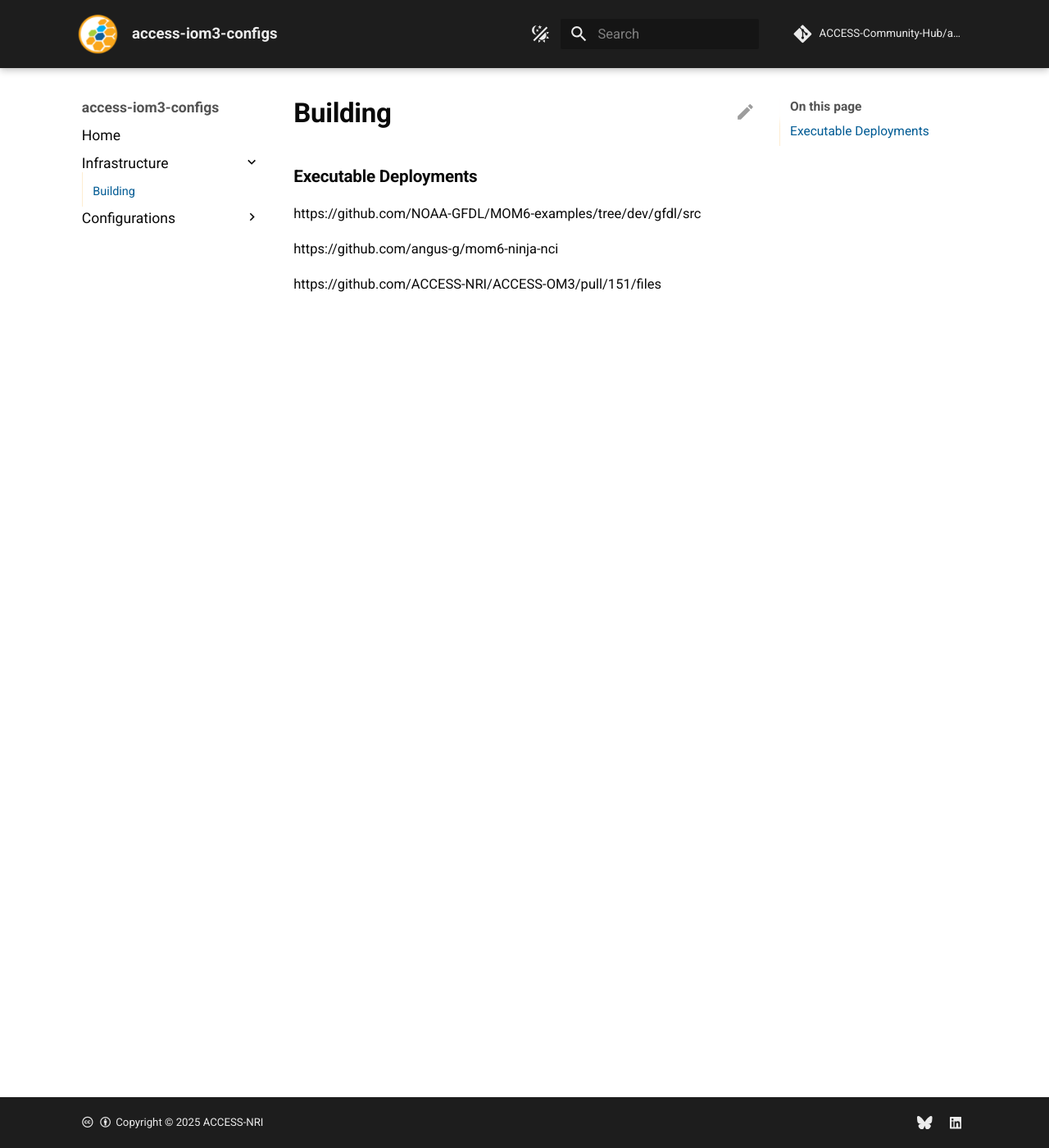
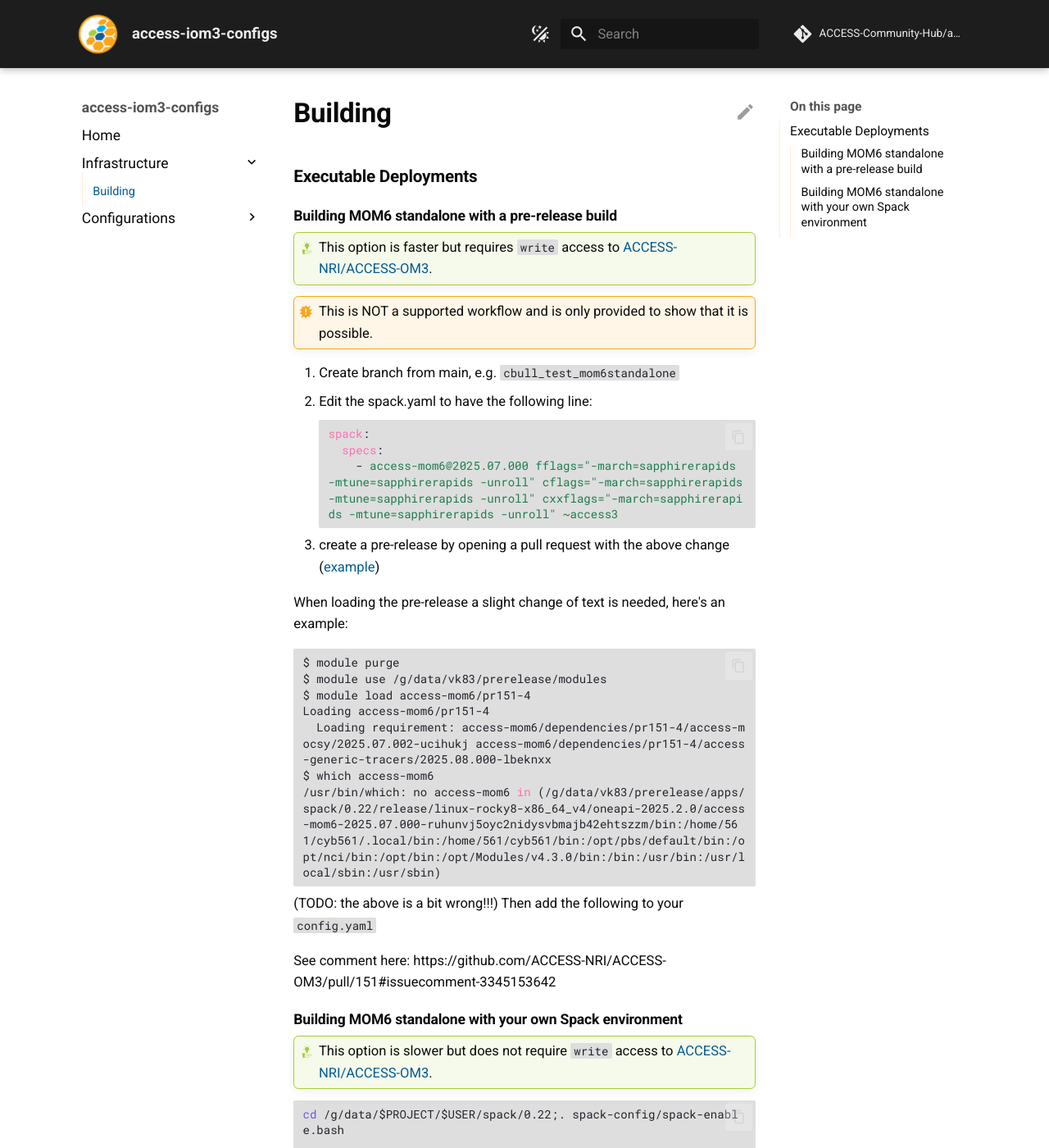
Before and after one commit to ACCESS-Community-Hub/access-iom3-configs, an MkDocs documentation site: the page built from documentation/docs/pages/infrastructure/Building.md, in a window 1280 px wide and 1400 px high. Shown: the whole window at 82% size. Built offline with MkDocs 1.6.1 and Material for MkDocs 9.7.7, drawn with Linux system fonts in a browser that asks for light colours; comment, search, counter and statistics services are not loaded; some of the changed text lies outside the part shown.

Commit message:
few small updates

````diff
--- a/documentation/docs/pages/infrastructure/Building.md
+++ b/documentation/docs/pages/infrastructure/Building.md
@@ -1,7 +1,72 @@
 
 
 ### Executable Deployments
+#### Building MOM6 standalone with a pre-release build
+!!! tip
+    This option is faster but requires `write` access to [ACCESS-NRI/ACCESS-OM3](https://github.com/ACCESS-NRI/ACCESS-OM3).
 
+!!! warning
+    This is NOT a supported workflow and is only provided to show that it is possible.
+
+1. Create branch from main, e.g. `cbull_test_mom6standalone`
+1. Edit the spack.yaml to have the following line:
+```yaml
+spack:
+  specs:
+    - access-mom6@2025.07.000 fflags="-march=sapphirerapids -mtune=sapphirerapids -unroll" cflags="-march=sapphirerapids -mtune=sapphirerapids -unroll" cxxflags="-march=sapphirerapids -mtune=sapphirerapids -unroll" ~access3
+```
+1. create a pre-release by opening a pull request with the above change ([example](https://github.com/ACCESS-NRI/ACCESS-OM3/pull/151))
+
+When loading the pre-release a slight change of text is needed, here's an example:
+```bash
+$ module purge
+$ module use /g/data/vk83/prerelease/modules
+$ module load access-mom6/pr151-4
+Loading access-mom6/pr151-4
+  Loading requirement: access-mom6/dependencies/pr151-4/access-mocsy/2025.07.002-ucihukj access-mom6/dependencies/pr151-4/access-generic-tracers/2025.08.000-lbeknxx
+$ which access-mom6
+/usr/bin/which: no access-mom6 in (/g/data/vk83/prerelease/apps/spack/0.22/release/linux-rocky8-x86_64_v4/oneapi-2025.2.0/access-mom6-2025.07.000-ruhunvj5oyc2nidysvbmajb42ehtszzm/bin:/home/561/cyb561/.local/bin:/home/561/cyb561/bin:/opt/pbs/default/bin:/opt/nci/bin:/opt/bin:/opt/Modules/v4.3.0/bin:/bin:/usr/bin:/usr/local/sbin:/usr/sbin)
+```
+(TODO: the above is a bit wrong!!!)
+Then add the following to your `config.yaml`
+
+See comment here: https://github.com/ACCESS-NRI/ACCESS-OM3/pull/151#issuecomment-3345153642
+
+#### Building MOM6 standalone with your own Spack environment
+!!! tip
+    This option is slower but does not require `write` access to [ACCESS-NRI/ACCESS-OM3](https://github.com/ACCESS-NRI/ACCESS-OM3).
+
+```bash
+cd /g/data/$PROJECT/$USER/spack/0.22;. spack-config/spack-enable.bash
+
+cd /g/data/tm70/cyb561/spack/0.22/spack-packages; git pull
+
+cd /g/data/tm70/cyb561/spack/0.22/spack-config; git pull
+
+cd /g/data/$PROJECT/$USER/spack/0.22
+
+git clone git@github.com:ACCESS-NRI/ACCESS-OM3.git
+
+cd ACCESS-OM3
+
+git tag
+
+#check out the release you want
+
+git checkout 2025.08.001
+
+cd ..
+
+spack env create mom6standalone ACCESS-OM3/spack.yaml
+#Returns
+
+==> Created environment mom6standalone in: /g/data/tm70/cyb561/spack/0.22/environments/mom6standalone
+==> Activate with: spack env activate mom6standalone
+
+spack env activate mom6standalone
+
+spack install access-mom6 ~access3
+```
 
 https://github.com/NOAA-GFDL/MOM6-examples/tree/dev/gfdl/src
 
````
